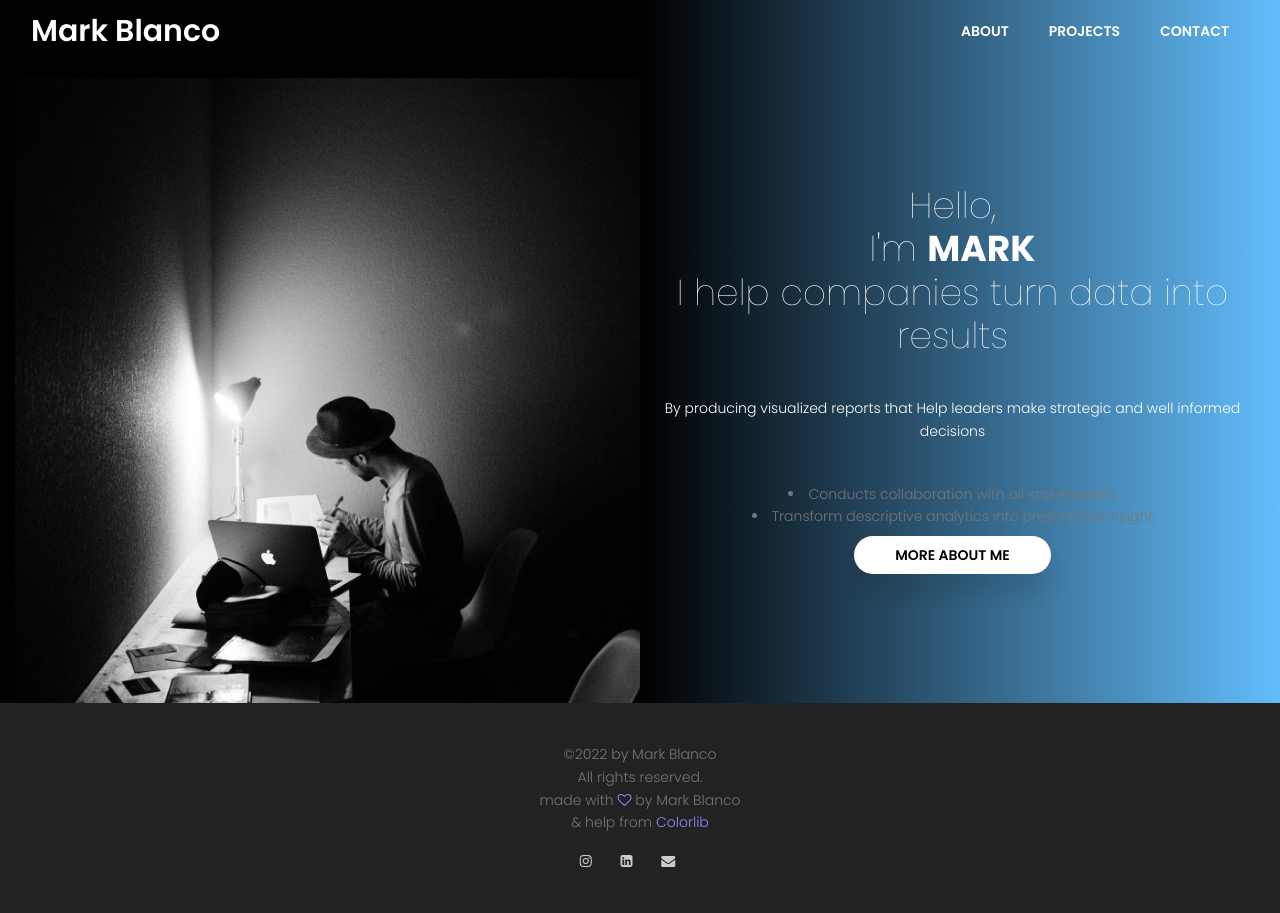
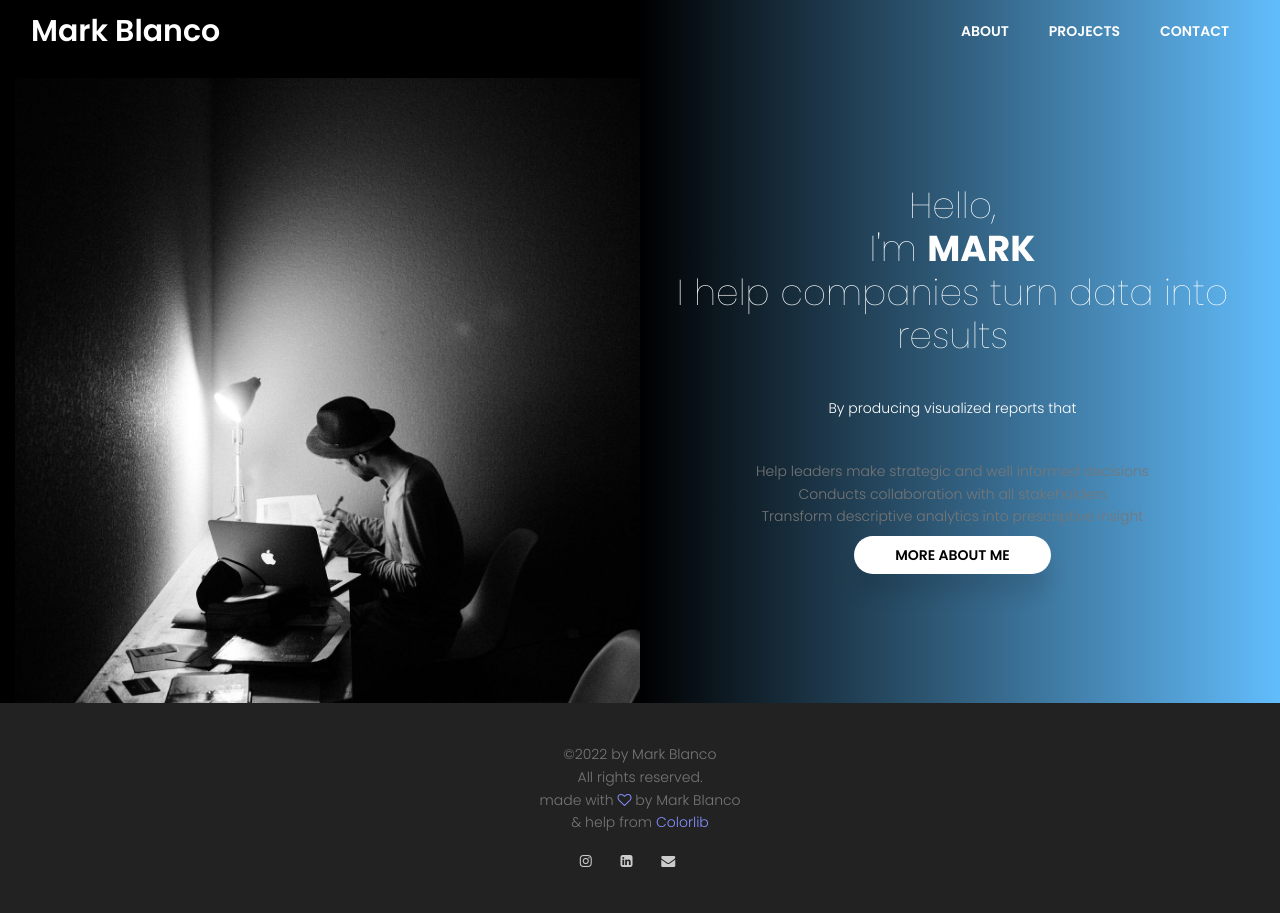
Before and after one commit to boombranco/boombranco.github.io, a Jekyll site: the page index.html, which Jekyll copies as it is, in a window 1280 px wide. Built offline with Jekyll 4.4.1, drawn with Linux system fonts in a browser that asks for light colours; nearby versions of some CDN libraries.

Commit message:
back to same list

```diff
--- a/index.html
+++ b/index.html
@@ -88,10 +88,11 @@
 						</h1>
 						<p class="mx-auto text-white  mt-20 mb-40">
 							By producing visualized reports that
-							<span class="li">Help leaders make strategic and well informed decisions</span>
-							<li>Conducts collaboration with all stakeholders</li>
-							<li>Transform descriptive analytics into prescriptive insight</li>
-						</ul>
+							<ul>
+								<li>Help leaders make strategic and well informed decisions</li>
+								<li>Conducts collaboration with all stakeholders</li>
+								<li>Transform descriptive analytics into prescriptive insight</li>
+							</ul>
 						</p>
 						<a href="about.html" class="text-uppercase header-btn">More About Me</span></a>
 					</div>
```
